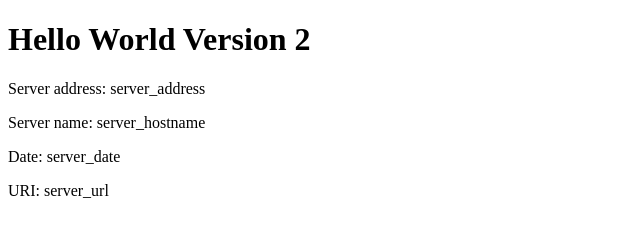
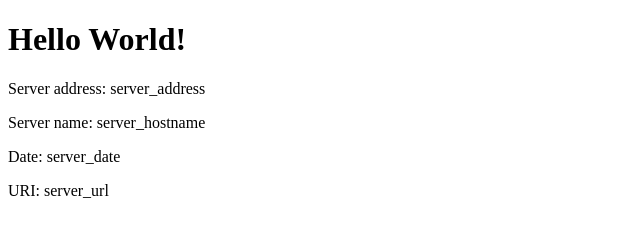
Before and after one commit to sharavanane/eks-example, a plain HTML site: page src/index.html in a window 1280 px wide. Shown: the whole page, without its empty margins (0-640 px from the left). Drawn offline with Linux system fonts and the light colour scheme.

Commit message:
Revert "v2 Updating home page"
This reverts commit 7bf53c8f48e3d8f24635c96dd990f0ca6b5bcbc9.

```diff
--- a/src/index.html
+++ b/src/index.html
@@ -1,12 +1,12 @@
 <!DOCTYPE html>
 <html>
 <head>
-  <title>Hello World Version 2</title>
+  <title>Hello World</title>
 </head>
 
 <body>
 <div class="info">
-<h1>Hello World Version 2</h1>
+<h1>Hello World!</h1>
 <p><span>Server&nbsp;address:</span> <span>server_address</span></p>
 <p><span>Server&nbsp;name:</span> <span>server_hostname</span></p>
 <p class="smaller"><span>Date:</span> <span>server_date</span></p>
```
